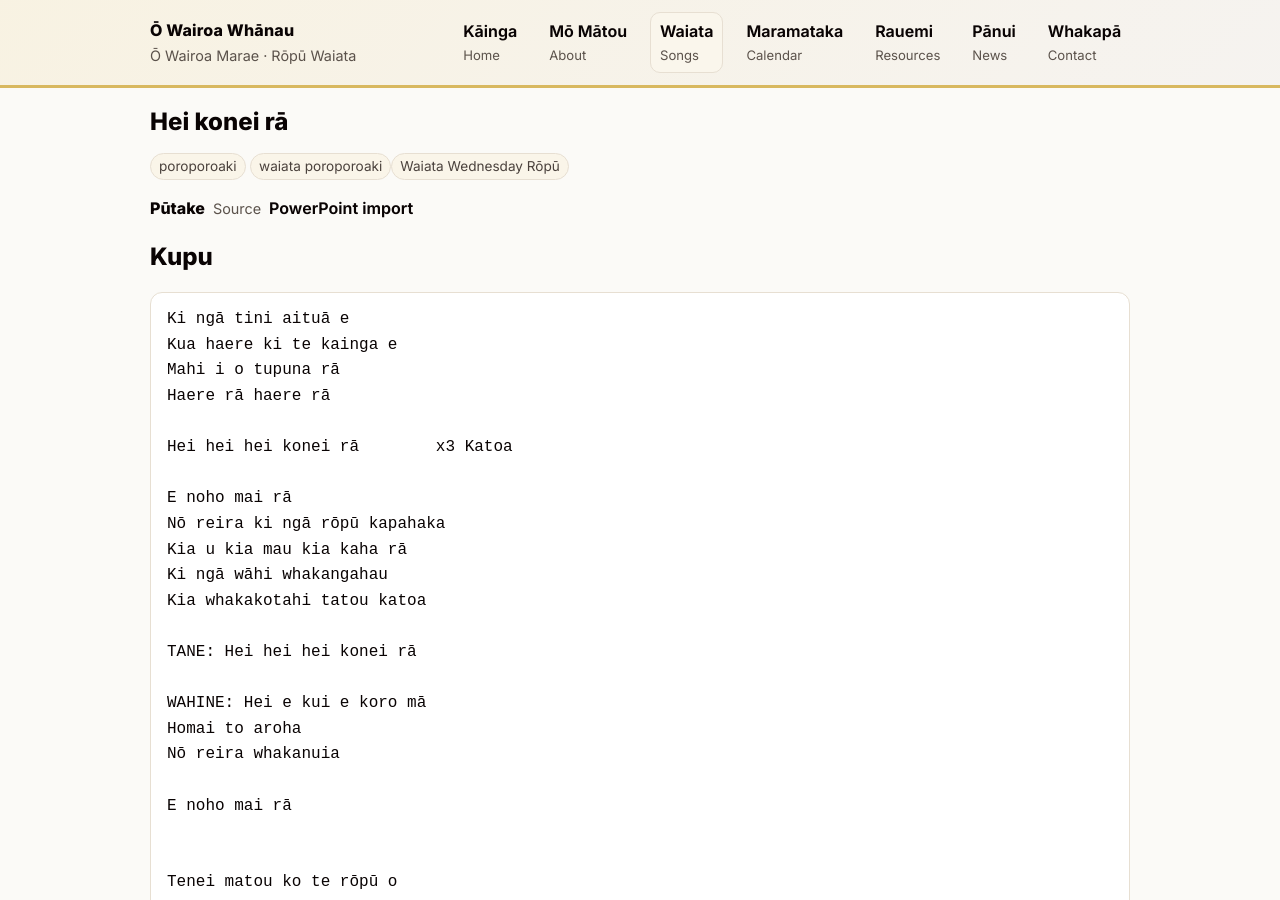
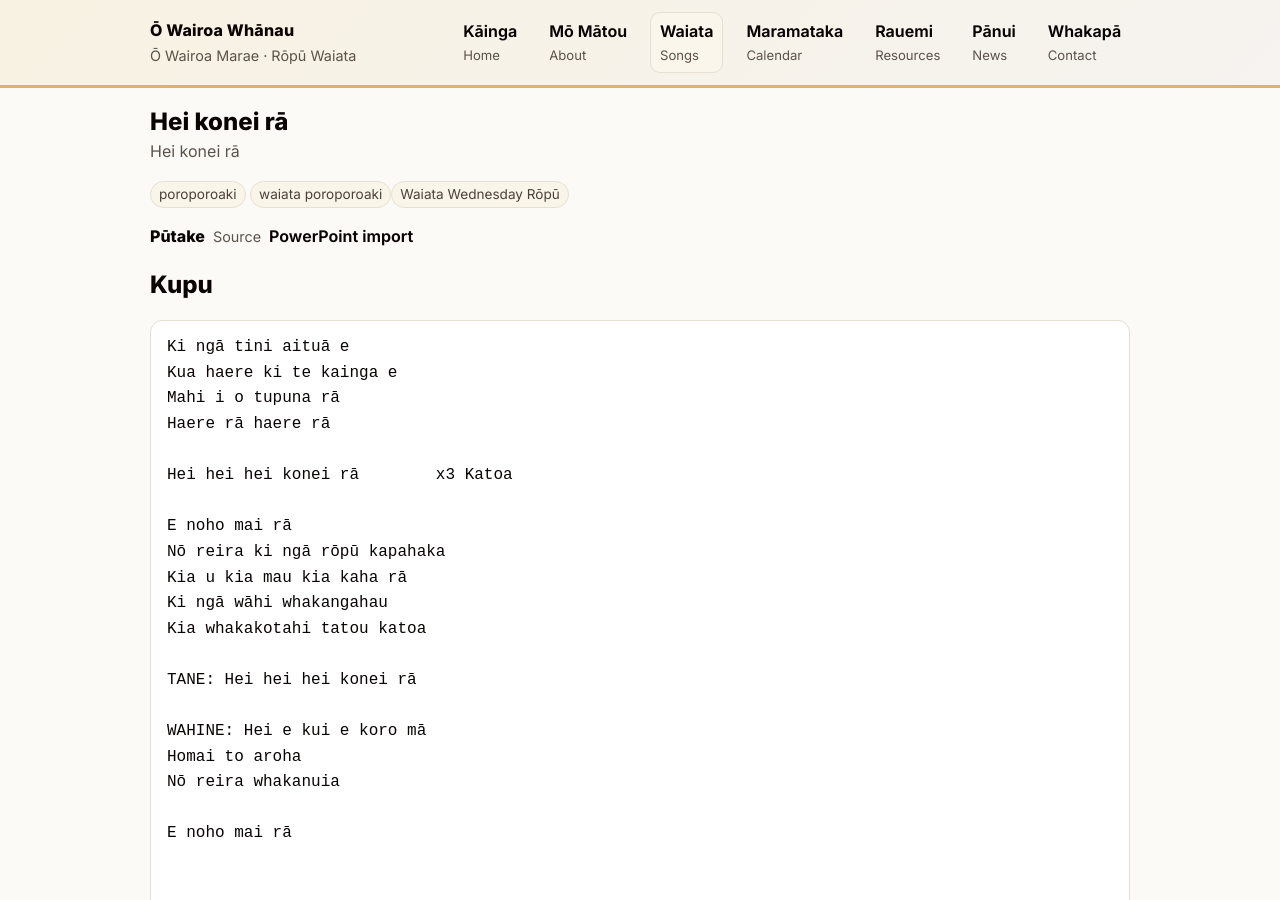
Before and after one commit to Standen-Home/owairoawhanau-site, a Jekyll site: the page built from _waiata/hei-konei-ra.md, in a window 1280 px wide and 900 px high. Built offline with Jekyll 4.4.1, drawn with Linux system fonts in a browser that asks for light colours.

Commit message:
update hei konei title

```diff
--- a/_waiata/hei-konei-ra.md
+++ b/_waiata/hei-konei-ra.md
@@ -1,6 +1,7 @@
 ---
 layout: waiata
 title: "Hei konei rā"
+title_en: "Hei konei rā"
 slug: "hei-konei-ra"
 category: poroporoaki
 tags:
```
